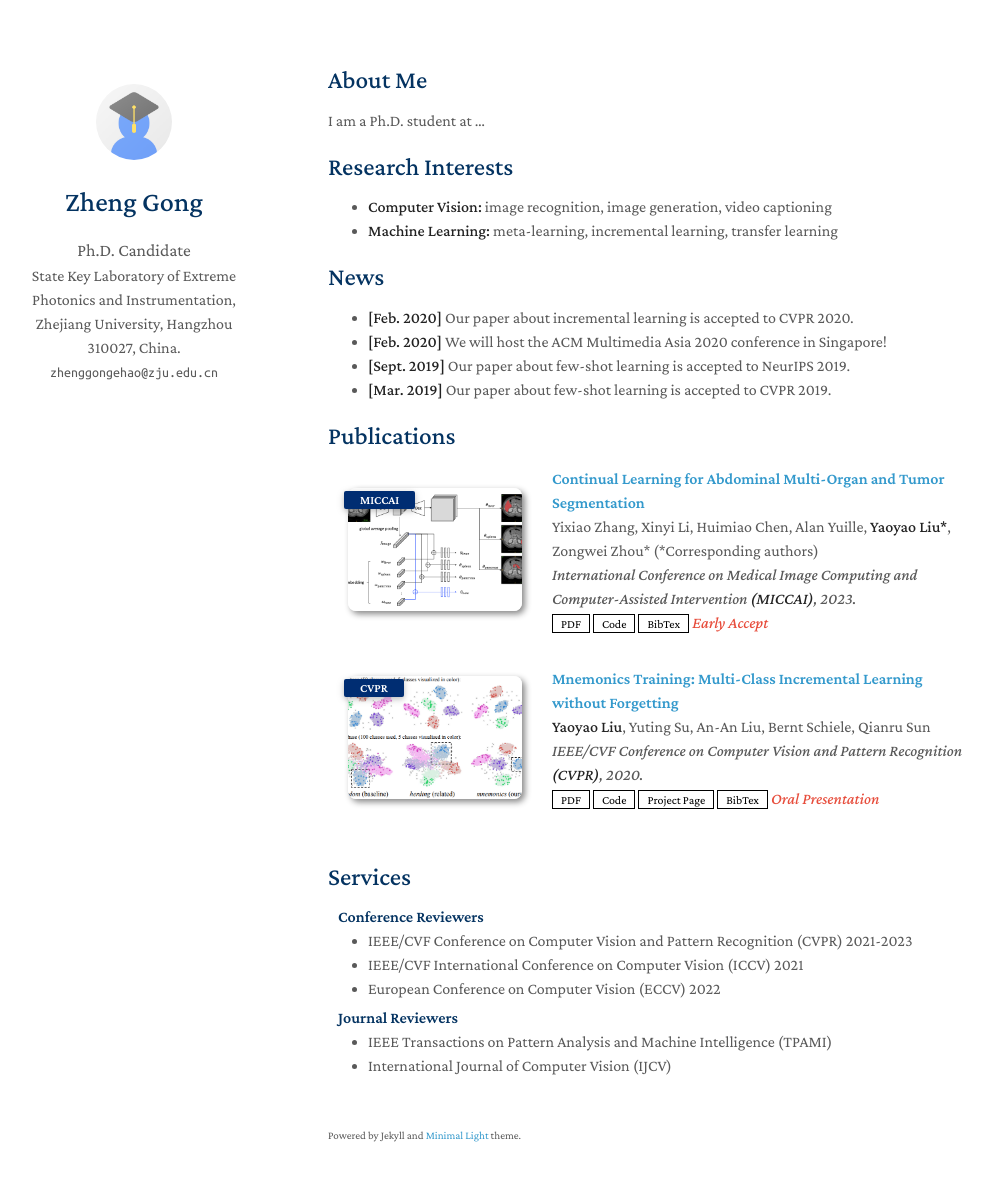
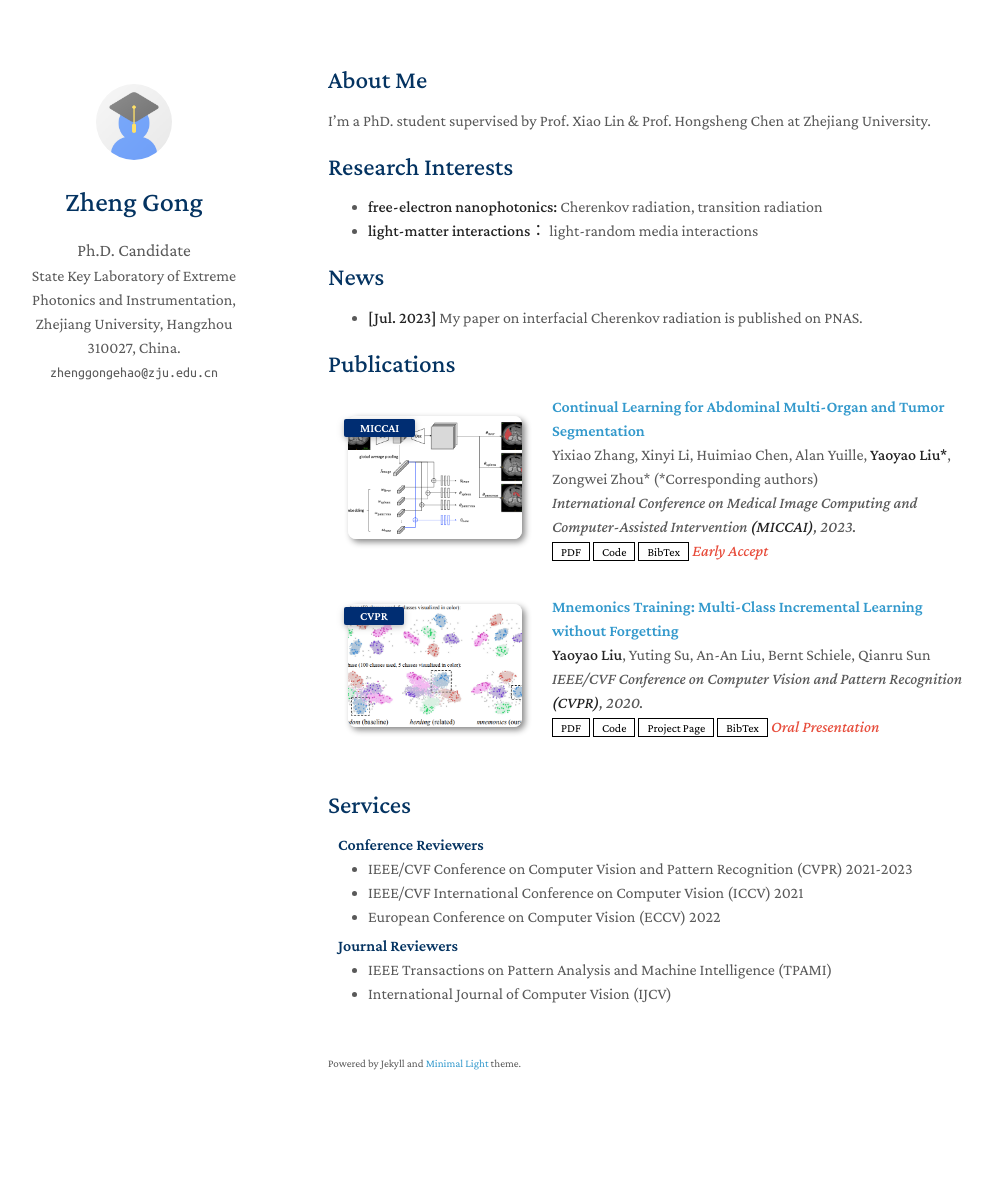
Before and after one commit to zhenggongehao/zhenggong.github.io, a Jekyll site: the page built from index.md, in a window 1280 px wide and 1216 px high. Shown: the top 1181 px of the window, without its empty margins (142-1135 px from the left). Built offline with Jekyll 4.4.1, drawn with Linux system fonts in a browser that asks for light colours; nearby versions of some CDN libraries; a style sheet for code colours, icons or effects is not loaded; our own code applies the rules of GitHub Pages for plain Markdown files.

Commit message:
Update index.md

```diff
--- a/index.md
+++ b/index.md
@@ -4,19 +4,17 @@ layout: homepage
 
 ## About Me
 
-I am a Ph.D. student at ...
+I'm a PhD. student supervised by Prof. Xiao Lin & Prof. Hongsheng Chen at Zhejiang University.
 
 ## Research Interests
 
-- **Computer Vision:** image recognition, image generation, video captioning
-- **Machine Learning:** meta-learning, incremental learning, transfer learning
+- **free-electron nanophotonics:** Cherenkov radiation, transition radiation
+- **light-matter interactions：** light-random media interactions
 
 ## News
 
-- **[Feb. 2020]** Our paper about incremental learning is accepted to CVPR 2020.
-- **[Feb. 2020]** We will host the ACM Multimedia Asia 2020 conference in Singapore!
-- **[Sept. 2019]** Our paper about few-shot learning is accepted to NeurIPS 2019.
-- **[Mar. 2019]** Our paper about few-shot learning is accepted to CVPR 2019.
+- **[Jul. 2023]** My paper on interfacial Cherenkov radiation is published on PNAS.
+
 
 {% include_relative _includes/publications.md %}
 
```
